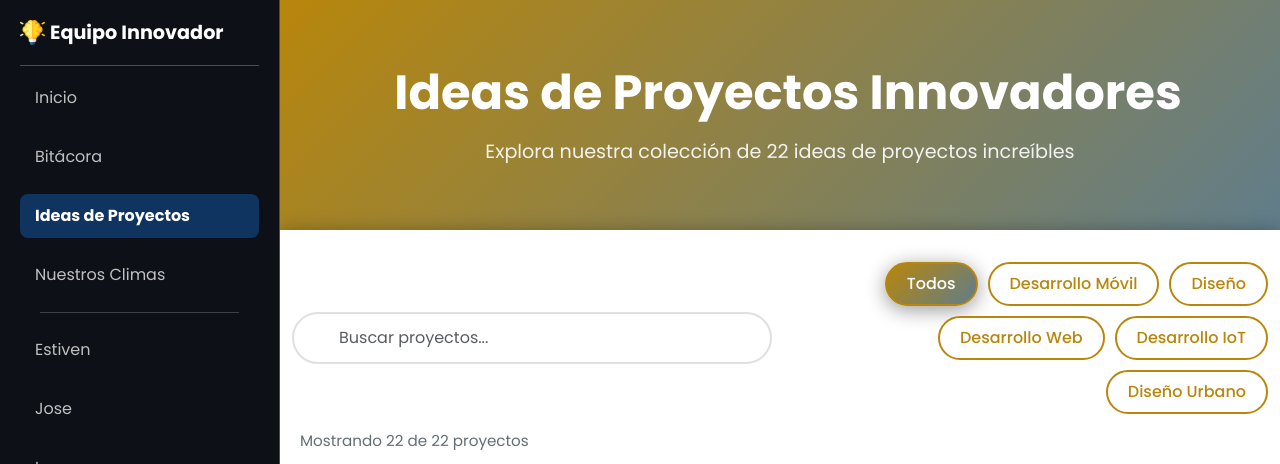
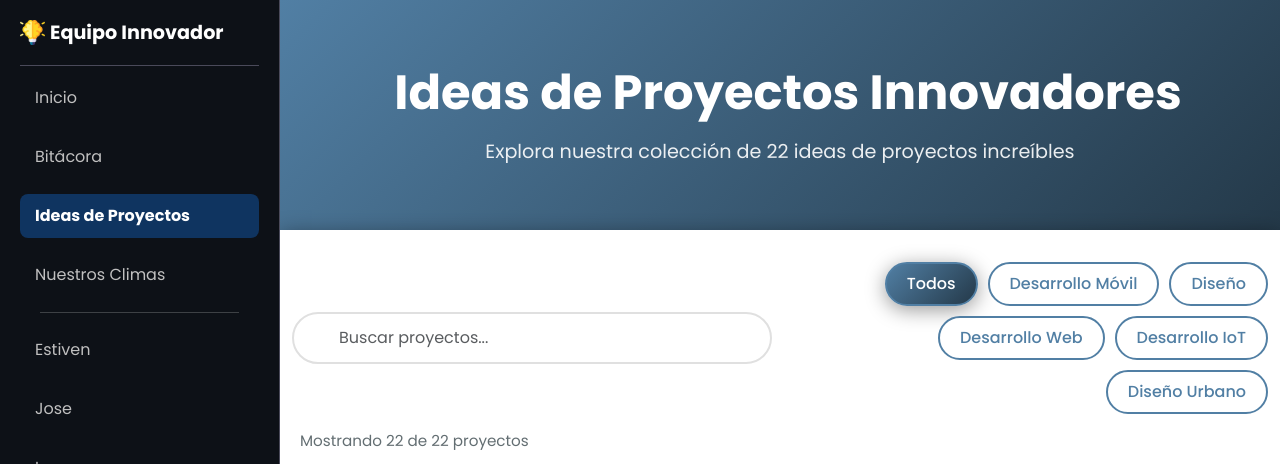
Before and after one commit to josecolombotk/desarrollo-frontend-ifts29-2, a React (Vite) app: page /galeria in a window 1280 px wide. Shown: the top 464 px of the page. Built offline with nearby package versions, Linux system fonts and the light colour scheme.

Commit message:
Cambios esteticos y link en cards

```diff
--- a/src/css/Bitacora.css
+++ b/src/css/Bitacora.css
@@ -1,11 +1,11 @@
 :root {
-  --primary-color: #517fa4;
-  --secondary-color: #243949;
-  --accent-color: #517fa4;
-  --text-dark: #2d3436;
-  --text-light: #636e72;
-  --bg-light: #f8f9fa;
-  --white: #ffffff;
+  --primary-color: #517fa4 !important;
+  --secondary-color: #243949 !important;
+  --accent-color: #517fa4 !important;
+  --text-dark: #2d3436 !important;
+  --text-light: #636e72 !important;
+  --bg-light: #f8f9f !important;
+  --white: #ffffff !important;
   --shadow: 0 4px 6px rgba(0, 0, 0, 0.1);
   --shadow-hover: 0 10px 20px rgba(0, 0, 0, 0.15);
   --border-radius: 10px;
@@ -13,7 +13,7 @@
 }
 
 .bitacora-header {
-  background: linear-gradient(135deg, var(--primary-color), var(--secondary-color));
+  background: linear-gradient(135deg, var(--primary-color), var(--secondary-color)) !important;
   color: white;
   padding: 4rem 0 3rem;
   text-align: center;
--- a/src/css/galeria.css
+++ b/src/css/galeria.css
@@ -1,12 +1,12 @@
 
 :root {
- --primary-color: #517fa4;
-  --secondary-color: #243949;
-  --accent-color: #517fa4;
-  --text-dark: #2d3436;
-  --text-light: #636e72;
-  --bg-light: #f8f9fa;
-  --white: #ffffff;
+ --primary-color: #517fa4 !important;
+  --secondary-color: #243949 !important;
+  --accent-color: #517fa4 !important;
+  --text-dark: #2d3436 !important;
+  --text-light: #636e72 !important;
+  --bg-light: #f8f9fa !important;
+  --white: #ffffff !important;
   --shadow: 0 4px 6px rgba(0, 0, 0, 0.1);
   --shadow-hover: 0 10px 20px rgba(0, 0, 0, 0.15);
   font-family: 'Poppins', -apple-system, BlinkMacSystemFont, 'Segoe UI', sans-serif !important;
--- a/src/css/styles.css
+++ b/src/css/styles.css
@@ -522,3 +522,13 @@ footer {
 .hero .btn-outline-light:hover i {
     color: #243949 !important;
 }
+
+#equipo .card {
+  cursor: pointer;
+  transition: all 0.3s ease;
+}
+
+#equipo a:hover .card {
+  transform: translateY(-8px);
+  box-shadow: 0 10px 30px rgba(0, 0, 0, 0.2);
+}
--- a/src/data/integrantes.json
+++ b/src/data/integrantes.json
@@ -20,7 +20,7 @@
     },
     {
       "id": "sebastian",
-      "nombre": "Sebastián",
+      "nombre": "Sebastian",
       "rol": "Administrador de Redes",
       "email": "sebastian.dev@gmail.com"
     },
--- a/src/pages/Home.jsx
+++ b/src/pages/Home.jsx
@@ -1,4 +1,5 @@
 import { useEffect, useState } from "react";
+import { Link } from "react-router-dom";
 import "../css/styles.css";
 import heroVideo from "../assets/hero-bg.mp4";
 import lucasImg from "../assets/lucas_perfil.png";
@@ -206,10 +207,13 @@ export default function Home() {
       Conoce a los integrantes de nuestro equipo y descubre sus
       habilidades e intereses.
     </p>
-
     <div className="row g-4">
       {integrantes.map((integrante, i) => (
         <div key={i} className="col-lg-4 col-md-6">
+          <Link
+            to={`/integrantes/${integrante.nombre.toLowerCase()}`}
+            style={{ textDecoration: 'none', color: 'inherit' }}
+          >
             <div className="card h-100">
               <img
                 src={integrante.img}
@@ -232,6 +236,7 @@ export default function Home() {
                 </div>
               </div>
             </div>
+          </Link>
         </div>
       ))}
     </div>
```
Lines whose indentation alone changed are shown as unchanged.
